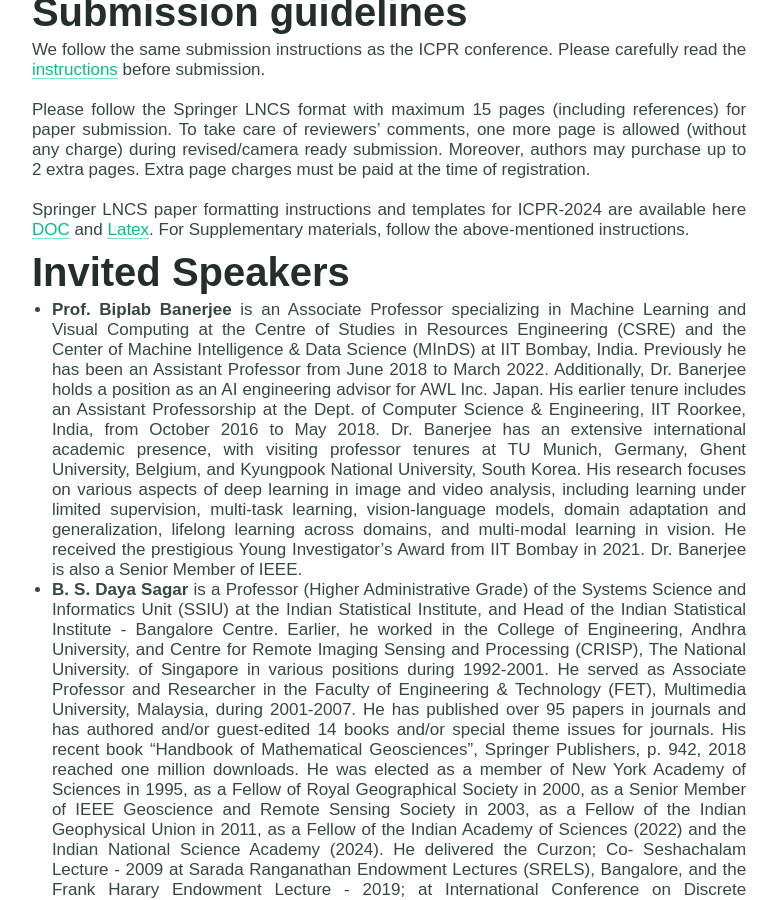
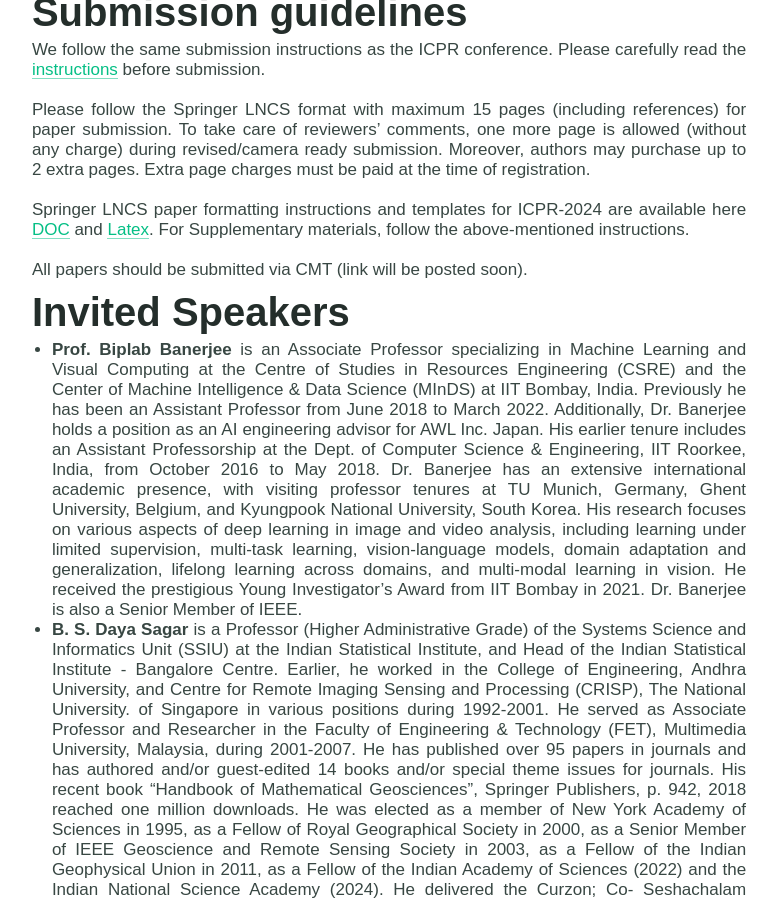
Before and after one commit to IAPR-TC7/iapr-tc7.github.io, a Jekyll site: the page built from prrs2024.md, in a window 1280 px wide and 900 px high, scrolled down 883 px. Shown: the whole window, without its empty margins (251-1028 px from the left). Built offline with Jekyll 4.4.1, drawn with Linux system fonts in a browser that asks for light colours.

Commit message:
Update prrs2024.md
Added CMT sentence.

```diff
--- a/prrs2024.md
+++ b/prrs2024.md
@@ -31,11 +31,14 @@ Extraction, selection, learning, and reduction of features
 * Benchmark datasets
 
 # Submission guidelines
+
 We follow the same submission instructions as the ICPR conference. Please carefully read the [instructions](https://icpr2024.org/Instruction.html) before submission.
 
 Please follow the Springer LNCS format with maximum 15 pages (including references) for paper submission. To take care of reviewers' comments, one more page is allowed (without any charge) during revised/camera ready submission. Moreover, authors may purchase up to 2 extra pages. Extra page charges must be paid at the time of registration.
 
 Springer LNCS paper formatting instructions and templates for ICPR-2024 are available here [DOC](https://icpr2024.org/pdf/ICPR_2024_DOC_Templates.zip) and [Latex](https://icpr2024.org/pdf/ICPR_2024_LaTeX_Templates.zip). For Supplementary materials, follow the above-mentioned instructions.
+
+All papers should be submitted via CMT (link will be posted soon).
 
 # Invited Speakers
 
```
